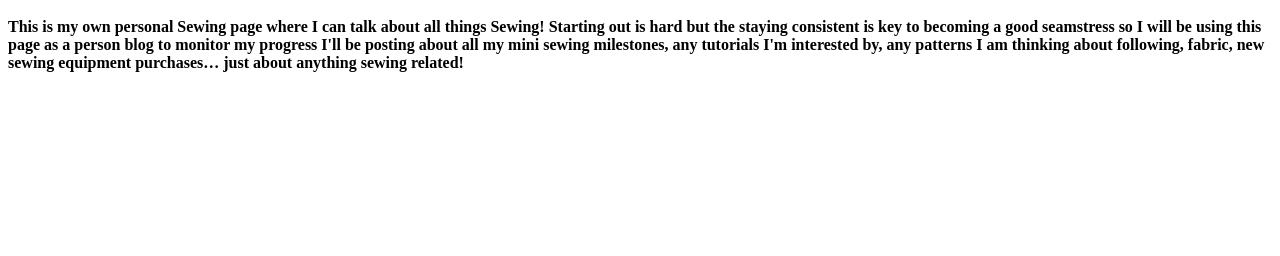
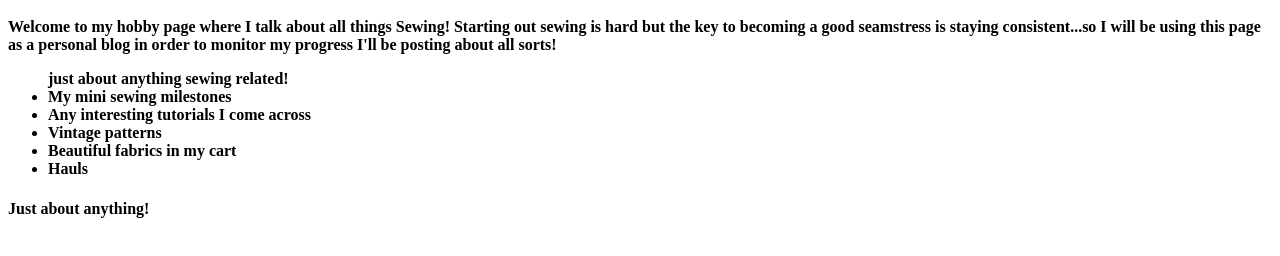
Before and after one commit to keswanimoe/Hobby-Page, a plain HTML site: page index.html in a window 1280 px wide. Shown: the part 48-304 px from the top of the page. Drawn offline with Linux system fonts and the light colour scheme.

Commit message:
Adding a list and h4 tags text

```diff
--- a/index.html
+++ b/index.html
@@ -2,9 +2,17 @@
   <body>
     <h1>Sewing Sewing Sewing!</h1>
     <h4>
-    This is my own personal Sewing page where I can talk about all things Sewing!
-    Starting out is hard but the staying consistent is key to becoming a good seamstress so I will be using this page as a person blog to monitor my progress
-    I'll be posting about all my mini sewing milestones, any tutorials I'm interested by, any patterns I am thinking about following, fabric, new sewing equipment purchases… just about anything sewing related!
+    Welcome to my hobby page where I talk about all things Sewing!
+    Starting out sewing is hard but the key to becoming a good seamstress is staying consistent...so I will be using this page as a personal blog in order to monitor my progress
+    I'll be posting about all sorts!
+    <ul>  just about anything sewing related!
+      <li>My mini sewing milestones</li>
+      <li>Any interesting tutorials I come across</li>
+      <li>Vintage patterns</li>
+      <li>Beautiful fabrics in my cart</li>
+      <li>Hauls</li>
+    </ul>
+    <h4>Just about anything!</h4>
     </h4>
   </body>
 </html>
```
